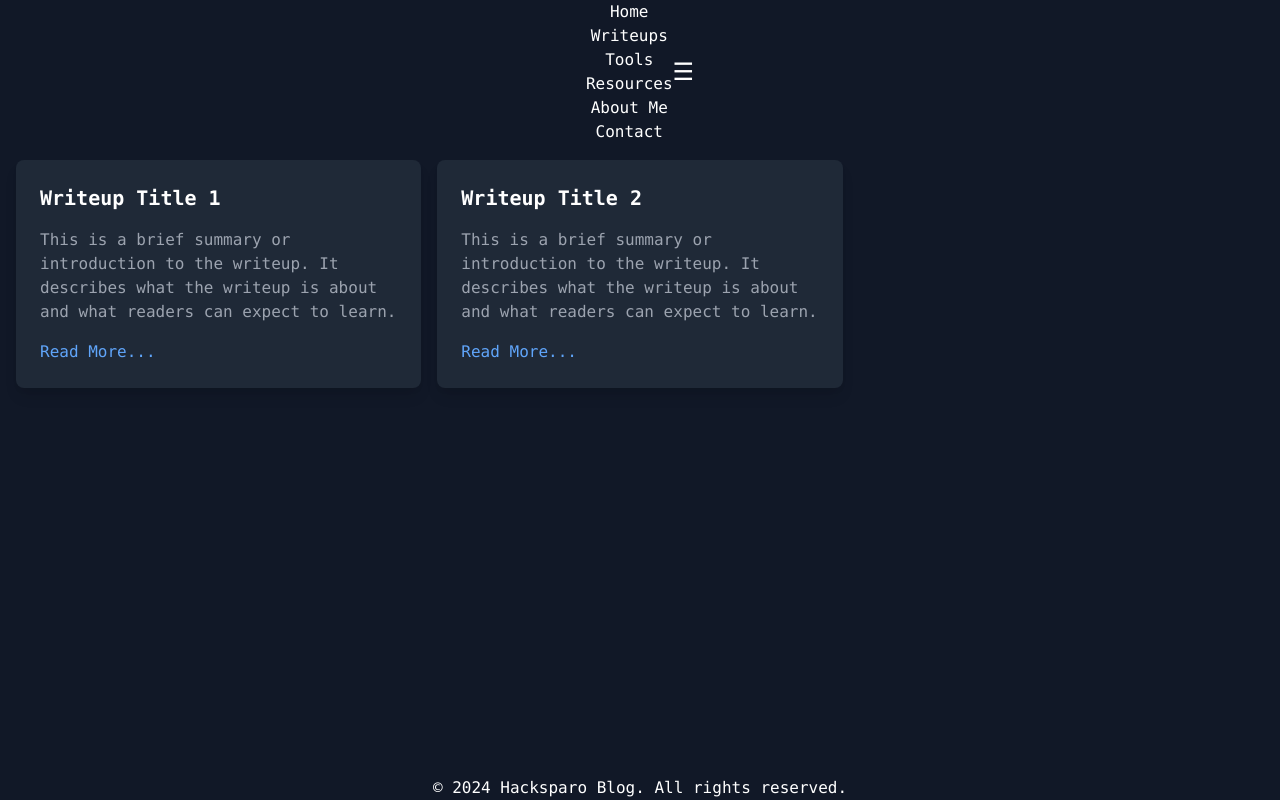
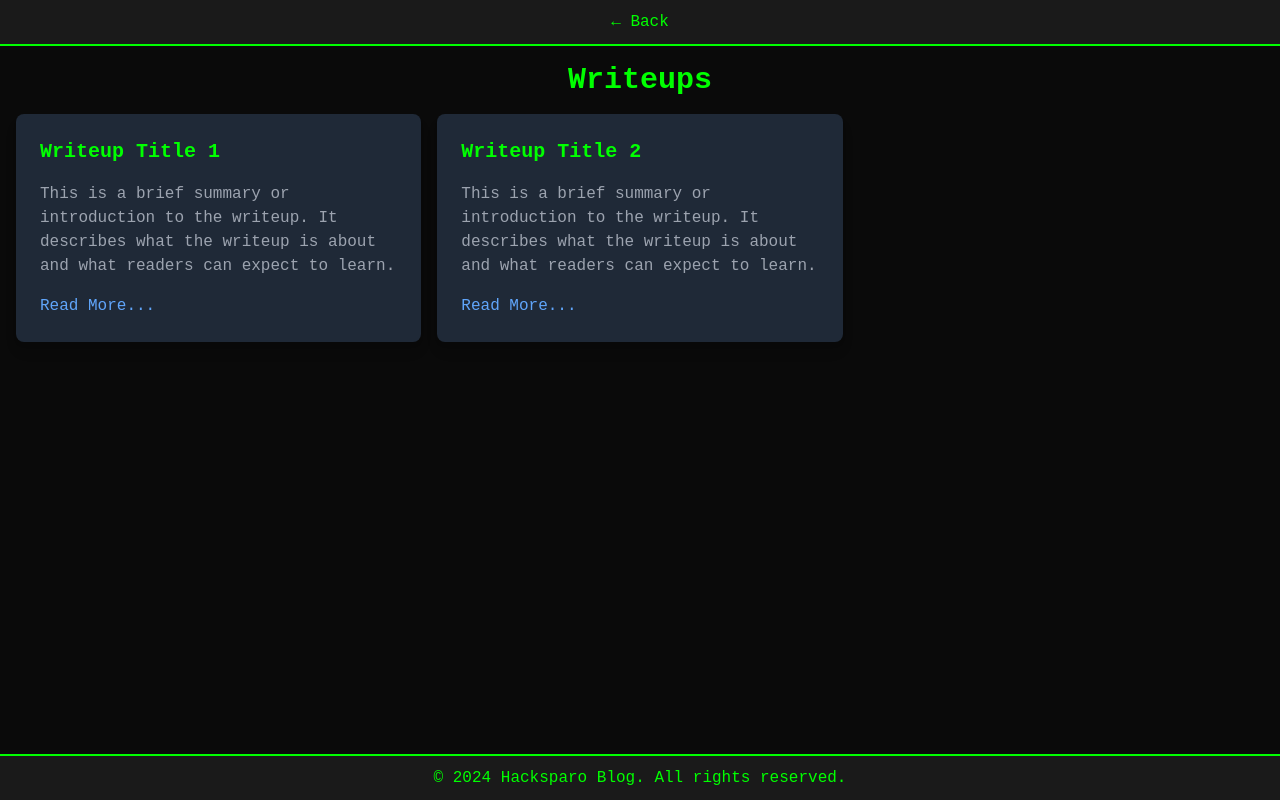
Before and after one commit to Hacksparo/writeups, a plain HTML site: page index.html in a window 1280 px wide. Drawn offline with nearby package versions, Linux system fonts and the light colour scheme.

Commit message:
Update index.html

```diff
--- a/index.html
+++ b/index.html
@@ -5,25 +5,50 @@
     <meta name="viewport" content="width=device-width, initial-scale=1.0">
     <title>Writeups - Hacksparo Blog</title>
     <link href="https://cdn.jsdelivr.net/npm/tailwindcss@2.2.19/dist/tailwind.min.css" rel="stylesheet">
+    <style>
+        body {
+            background-color: #0a0a0a;
+            color: #00ff00;
+            font-family: 'Courier New', Courier, monospace;
+        }
+        .navbar {
+            background-color: #1a1a1a;
+            border-bottom: 2px solid #00ff00;
+            padding: 10px;
+        }
+        .navbar a {
+            color: #00ff00;
+            text-decoration: none;
+        }
+        .navbar a:hover {
+            text-decoration: underline;
+        }
+        .arrow-back {
+            color: #00ff00;
+            font-size: 24px;
+            cursor: pointer;
+            margin-bottom: 20px;
+        }
+        .arrow-back:hover {
+            color: #00cc00;
+        }
+        .footer {
+            background-color: #1a1a1a;
+            padding: 10px;
+            border-top: 2px solid #00ff00;
+            text-align: center;
+        }
+    </style>
 </head>
-<body class="min-h-screen flex flex-col bg-gray-900 text-white font-mono">
-    <!-- Navigation -->
+<body class="min-h-screen flex flex-col">
     <header class="navbar">
-        <nav class="container mx-auto flex justify-center relative">
-            <div class="menu flex flex-col items-center">
-                <a href="index.html">Home</a>
-                <a href="writeups.html">Writeups</a>
-                <a href="tools.html">Tools</a>
-                <a href="resources.html">Resources</a>
-                <a href="about.html">About Me</a>
-                <a href="contact.html">Contact</a>
-            </div>
-            <button id="menuButton" class="text-2xl">☰</button>
+        <nav class="container mx-auto flex justify-center">
+            <a href="index.html">&#8592; Back</a>
         </nav>
     </header>
 
-    <!-- Main Content -->
     <main class="flex-grow container mx-auto p-4">
+        <h1 class="text-center text-3xl font-semibold mb-4">Writeups</h1>
         <section class="grid grid-cols-1 md:grid-cols-2 lg:grid-cols-3 gap-4">
             <article class="bg-gray-800 p-6 rounded-lg shadow-lg">
                 <h2 class="text-xl font-semibold mb-4">Writeup Title 1</h2>
@@ -39,23 +64,10 @@
         </section>
     </main>
 
-    <!-- Footer -->
-    <footer class="footer mt-auto">
+    <footer class="footer">
         <div class="container text-center">
             <p>&copy; 2024 Hacksparo Blog. All rights reserved.</p>
         </div>
     </footer>
-
-    <!-- Script for Menu Toggle -->
-    <script>
-        document.getElementById('menuButton').addEventListener('click', function() {
-            const menu = document.querySelector('.navbar .menu');
-            if (menu.style.display === 'flex') {
-                menu.style.display = 'none';
-            } else {
-                menu.style.display = 'flex';
-            }
-        });
-    </script>
 </body>
 </html>
```
